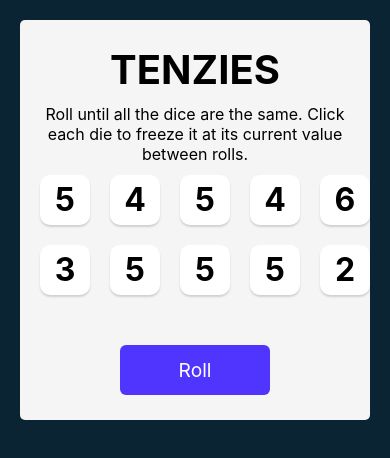
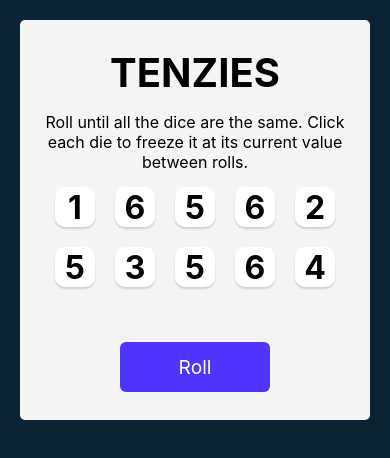
Before and after one commit to jpaxelsson/tenzies-app, a React (Create React App) app: page / in a window 390 px wide. Shown: the top 458 px of the page. Built offline with nearby package versions, Linux system fonts and the light colour scheme.

Commit message:
added media query for max-width 400px

```diff
--- a/src/App.jsx
+++ b/src/App.jsx
@@ -31,18 +31,14 @@ export default function App() {
     }
 
     function allNewDice() {
-        // return Array.from({length: 10}, () => Math.ceil(Math.random() * 6))
-        // return Array.from({length: 10}, ({value,isHeld,id}) => {
-        //     generateNewDie()
-        // })
+        // const newDice = []
 
-        const newDice = []
+        // for (let i = 0; i < 10; i++) {
+        //     newDice.push(generateNewDie())
+        // }
 
-        for (let i = 0; i < 10; i++) {
-            newDice.push(generateNewDie())
-        }
-
-        return newDice
+        // return newDice
+        return Array(10).fill().map((v, i) => generateNewDie());
     }
 
     function rollDice() {
--- a/src/style.css
+++ b/src/style.css
@@ -88,3 +88,11 @@ main {
   margin-top: 0;
   text-align: center;
 }
+
+@media (max-width: 400px) {
+
+  .die-face {
+    height: 40px;
+    width: 40px;
+  }
+}
```
